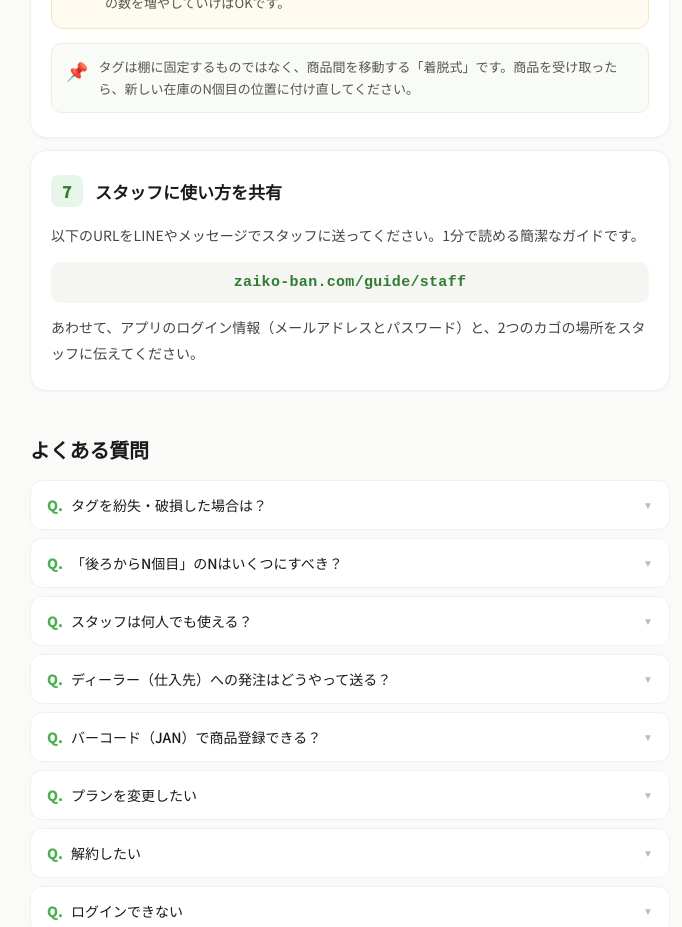
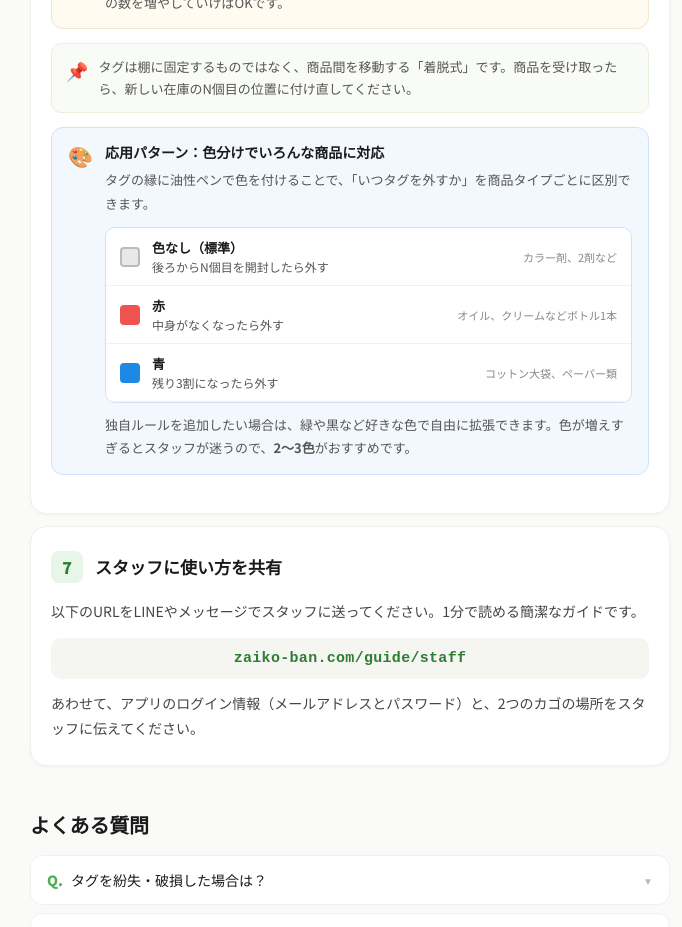
Before and after one commit to jsksrank/qr-order-demo, a Next.js app: page /guide in a window 1280 px wide. Shown: the part 2920-3847 px from the top of the page, without its empty margins (290-972 px from the left). Built offline with nearby package versions, Linux system fonts and the light colour scheme.

Commit message:
Update page.js

```diff
--- a/app/guide/page.js
+++ b/app/guide/page.js
@@ -376,6 +376,46 @@ export default function OwnerGuidePage() {
                     タグは棚に固定するものではなく、商品間を移動する「着脱式」です。商品を受け取ったら、新しい在庫のN個目の位置に付け直してください。
                   </div>
                 </div>
+
+                {/* ★S40追加：応用パターン（色分け運用） */}
+                <div style={{...styles.highlightBox, marginTop: 14, background: '#F3F8FF', borderColor: '#D0E2F7'}}>
+                  <div style={styles.highlightIcon}>🎨</div>
+                  <div>
+                    <p style={styles.highlightTitle}>応用パターン：色分けでいろんな商品に対応</p>
+                    <p style={styles.highlightText}>
+                      タグの縁に油性ペンで色を付けることで、「いつタグを外すか」を商品タイプごとに区別できます。
+                    </p>
+                    <div style={styles.colorTable}>
+                      <div style={styles.colorRow}>
+                        <div style={{...styles.colorDot, background: '#e8e8e4', border: '2px solid #bbb'}}></div>
+                        <div style={styles.colorInfo}>
+                          <span style={styles.colorName}>色なし（標準）</span>
+                          <span style={styles.colorRule}>後ろからN個目を開封したら外す</span>
+                        </div>
+                        <div style={styles.colorExample}>カラー剤、2剤など</div>
+                      </div>
+                      <div style={styles.colorRow}>
+                        <div style={{...styles.colorDot, background: '#EF5350'}}></div>
+                        <div style={styles.colorInfo}>
+                          <span style={styles.colorName}>赤</span>
+                          <span style={styles.colorRule}>中身がなくなったら外す</span>
+                        </div>
+                        <div style={styles.colorExample}>オイル、クリームなどボトル1本</div>
+                      </div>
+                      <div style={styles.colorRow}>
+                        <div style={{...styles.colorDot, background: '#1E88E5'}}></div>
+                        <div style={styles.colorInfo}>
+                          <span style={styles.colorName}>青</span>
+                          <span style={styles.colorRule}>残り3割になったら外す</span>
+                        </div>
+                        <div style={styles.colorExample}>コットン大袋、ペーパー類</div>
+                      </div>
+                    </div>
+                    <p style={{...styles.highlightText, marginTop: 10}}>
+                      独自ルールを追加したい場合は、緑や黒など好きな色で自由に拡張できます。色が増えすぎるとスタッフが迷うので、<strong>2〜3色</strong>がおすすめです。
+                    </p>
+                  </div>
+                </div>
               </div>
             </div>
 
@@ -1023,6 +1063,53 @@ const styles = {
     lineHeight: 1.7,
   },
 
+  // ★S40追加：色分けテーブル
+  colorTable: {
+    display: 'flex',
+    flexDirection: 'column',
+    gap: 0,
+    marginTop: 12,
+    borderRadius: 10,
+    overflow: 'hidden',
+    border: '1px solid #D0E2F7',
+  },
+  colorRow: {
+    display: 'flex',
+    alignItems: 'center',
+    gap: 12,
+    padding: '10px 14px',
+    background: '#fff',
+    borderBottom: '1px solid #EBF2FA',
+  },
+  colorDot: {
+    width: 20,
+    height: 20,
+    borderRadius: 4,
+    flexShrink: 0,
+  },
+  colorInfo: {
+    display: 'flex',
+    flexDirection: 'column',
+    gap: 1,
+    flex: 1,
+    minWidth: 0,
+  },
+  colorName: {
+    fontSize: 13,
+    fontWeight: 700,
+    color: '#1a1a1a',
+  },
+  colorRule: {
+    fontSize: 12,
+    color: '#555',
+  },
+  colorExample: {
+    fontSize: 11,
+    color: '#888',
+    textAlign: 'right',
+    flexShrink: 0,
+  },
+
   // Basket flow (Daily tab)
   basketFlow: {
     display: 'flex',
@@ -1420,23 +1507,6 @@ const styles = {
     textDecoration: 'none',
     transition: 'all 0.2s',
   },
-  contactInfo: {},
-  contactRow: {
-    display: 'flex',
-    justifyContent: 'center',
-    gap: 12,
-    alignItems: 'center',
-  },
-  contactLabel: {
-    fontSize: 12,
-    fontWeight: 700,
-    color: '#888',
-  },
-  contactValue: {
-    fontSize: 14,
-    color: '#1a1a1a',
-    fontFamily: 'monospace',
-  },
 
   // CTA
   ctaSection: {
```
